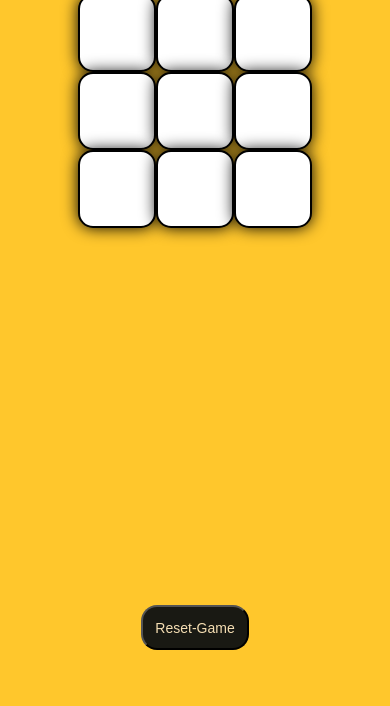
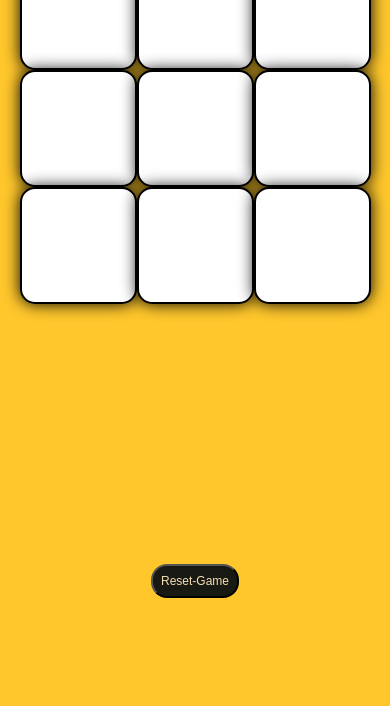
Before and after one commit to tanish-batra123/frontend-game-tic-tac-toe, a plain HTML site: page index.html in a window 390 px wide. Shown: the part 138-844 px from the top of the page. Drawn offline with Linux system fonts and the light colour scheme.

Commit message:
Update style.css

```diff
--- a/style.css
+++ b/style.css
@@ -35,7 +35,7 @@ body{
     box-shadow:0 0 1rem black;
     background-color:white;
     color: red;
-    font-size: 90px;
+    font-size: 60px;
     font-weight: 1000;
 
 }
@@ -75,3 +75,38 @@ body{
 .hide{
     display: none;
 }
+@media (max-width: 600px) {
+    .game {
+      height: 90vmin;
+      width: 90vmin;
+    }
+    .btn {
+      height: 28vmin;
+      width: 28vmin;
+      font-size: 40px;
+    }
+    .top-heading {
+      font-size: 40px;
+    }
+    #msg {
+      font-size: 6vmin;
+    }
+  }
+
+  @media (max-width: 400px) {
+    .btn {
+      height: 30vmin;
+      width: 30vmin;
+      font-size: 50px;
+    }
+    .top-heading {
+      font-size: 30px;
+    }
+    #msg {
+      font-size: 5vmin;
+    }
+    .reset, .new-btn {
+      font-size: 12px;
+      padding: 0.5rem;
+    }
+  }
```
